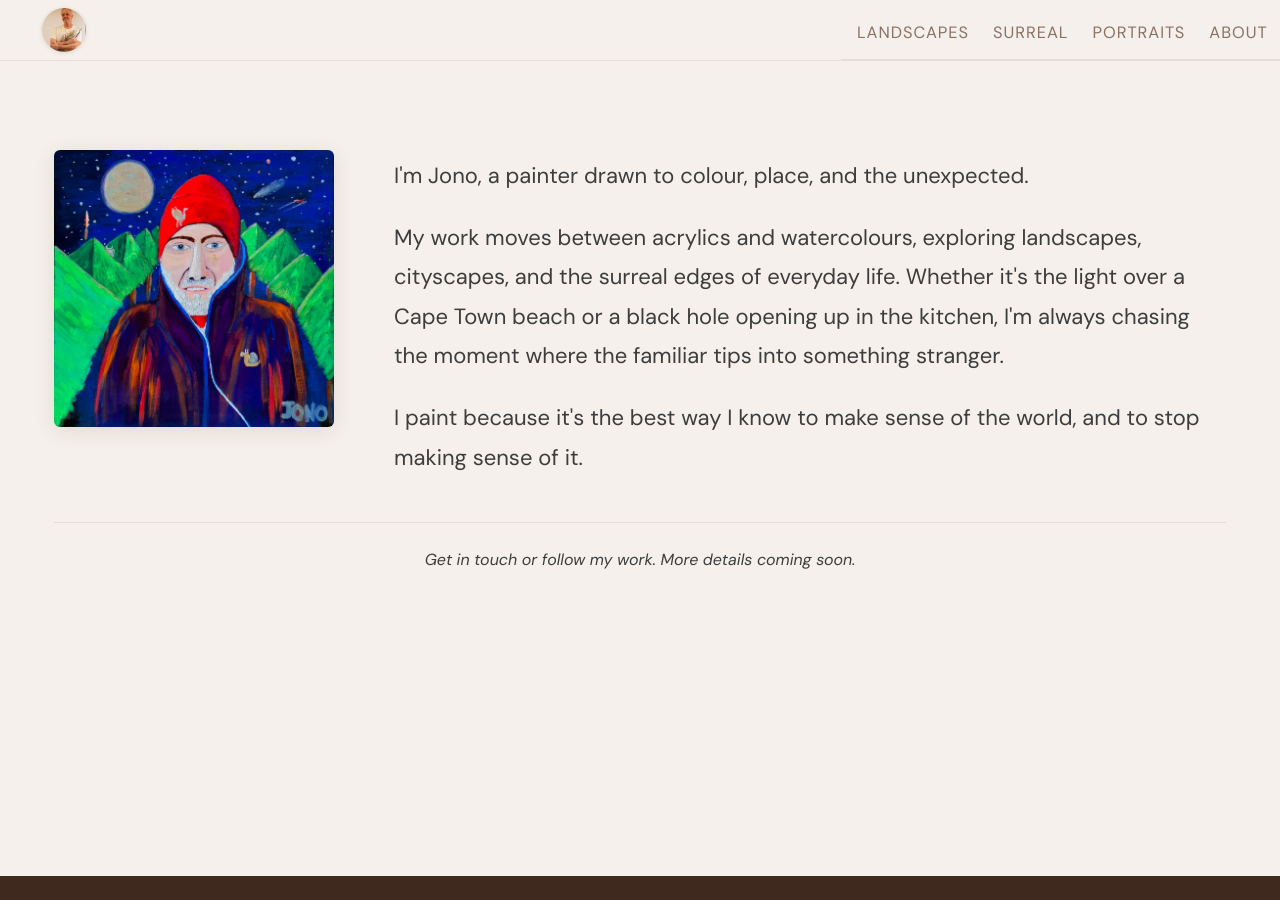
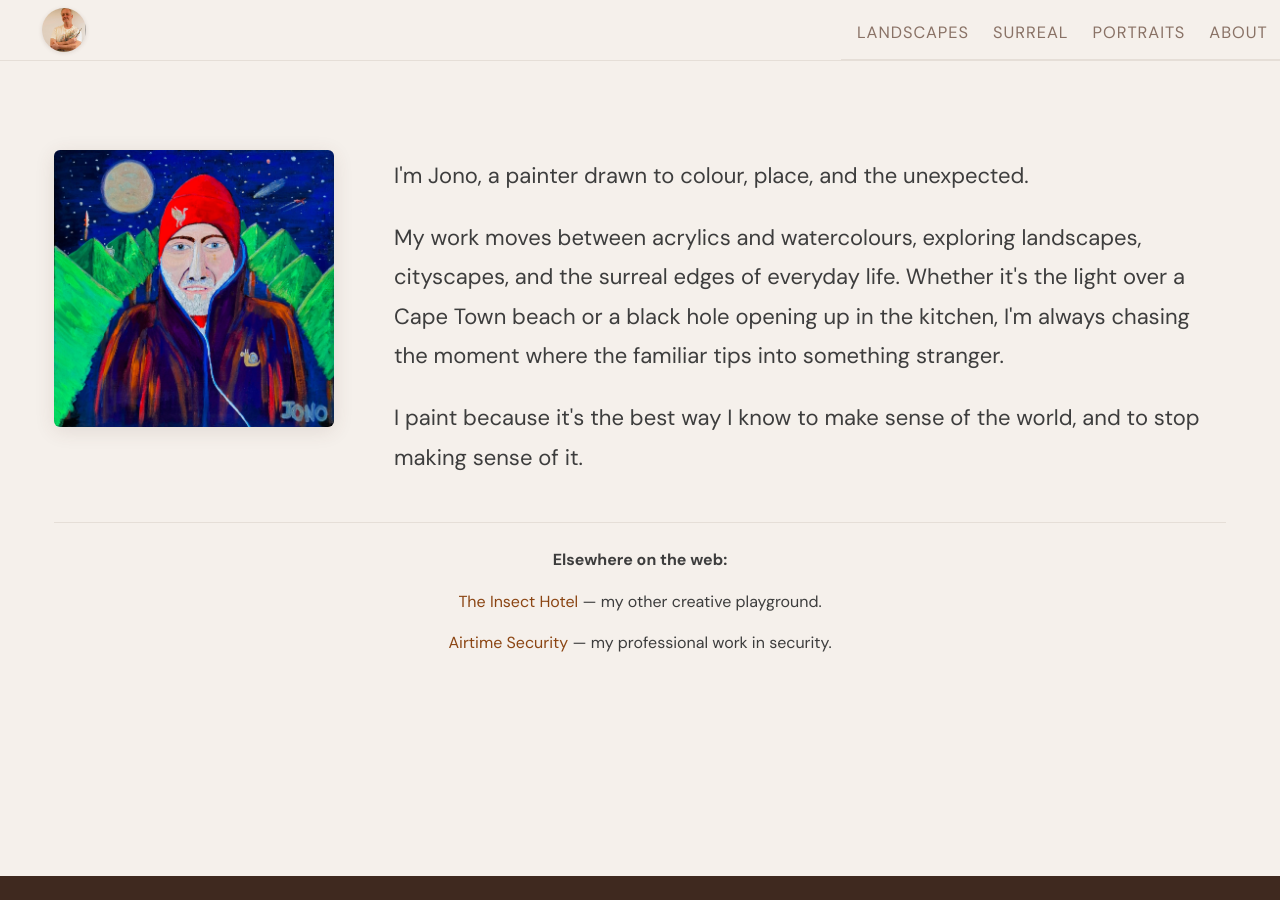
Before and after one commit to JonathanCGill/Jono-The-Artist, an MkDocs documentation site: the page built from docs/about.md, in a window 1280 px wide. Built offline with MkDocs 1.6.1 and Material for MkDocs 9.7.7, drawn with Linux system fonts in a browser that asks for light colours.

Commit message:
Add links to The Insect Hotel and Airtime Security on About page
https://claude.ai/code/session_01REs2sPWiAzTCLcZh56wre3

```diff
--- a/docs/about.md
+++ b/docs/about.md
@@ -22,4 +22,8 @@ I paint because it's the best way I know to make sense of the world, and to stop
 
 ---
 
-*Get in touch or follow my work. More details coming soon.*
+**Elsewhere on the web:**
+
+[The Insect Hotel](https://theinsecthotel.co.za) — my other creative playground.
+
+[Airtime Security](https://airuntimesecurity.io) — my professional work in security.
```
